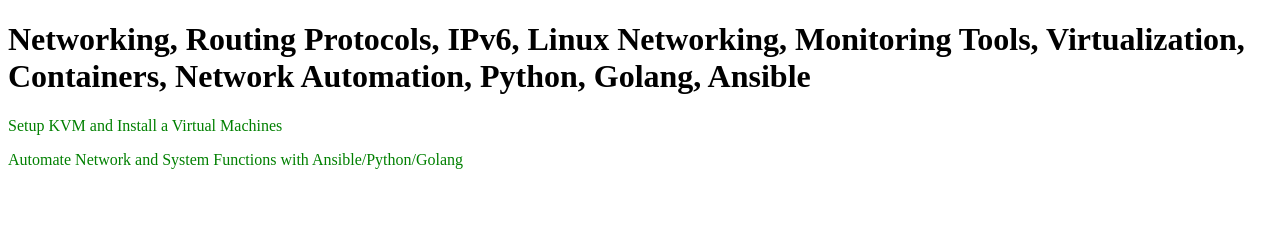
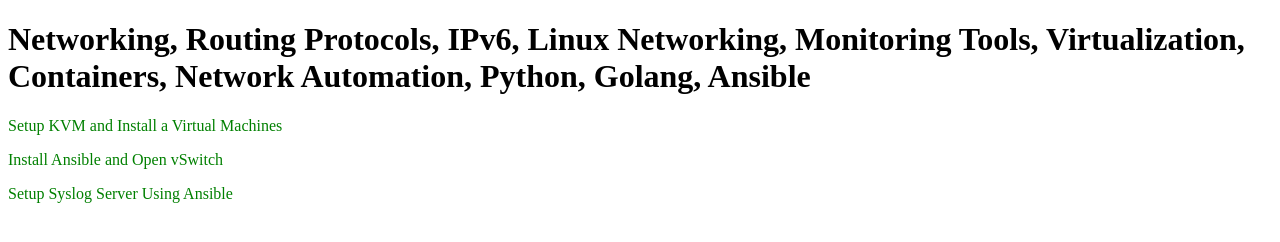
Before and after one commit to amonik/amonik.github.io, a plain HTML site: page index.html in a window 1280 px wide. Drawn offline with Linux system fonts and the light colour scheme.

Commit message:
added syslog and ansible pages

```diff
--- a/index.html
+++ b/index.html
@@ -29,7 +29,9 @@ a:active {
 
 <p><a href="https://amonik.github.io/kvm_centos" target="_blank">Setup KVM and Install a Virtual Machines</a></p>
 
-<p><a href="https://amonik.github.io/automate_virtual_network_python_golang_API" target="_blank">Automate Network and System Functions with Ansible/Python/Golang</a></p>
+<p><a href="https://amonik.github.io/install_ansible" target="_blank">Install Ansible and Open vSwitch</a></p>
+
+<p><a href="https://amonik.github.io/setup_syslog" target="_blank">Setup Syslog Server Using Ansible</a></p>
 
 </body>
 </html>
```
